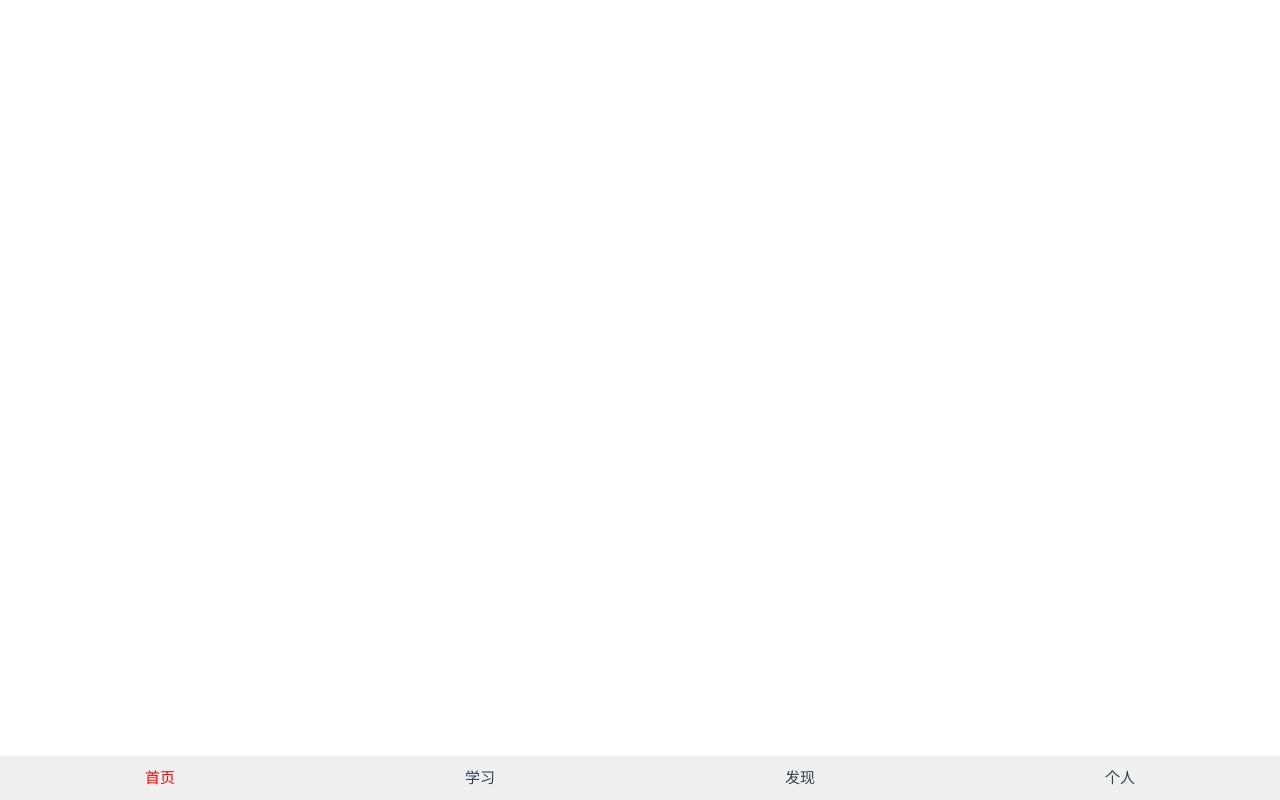
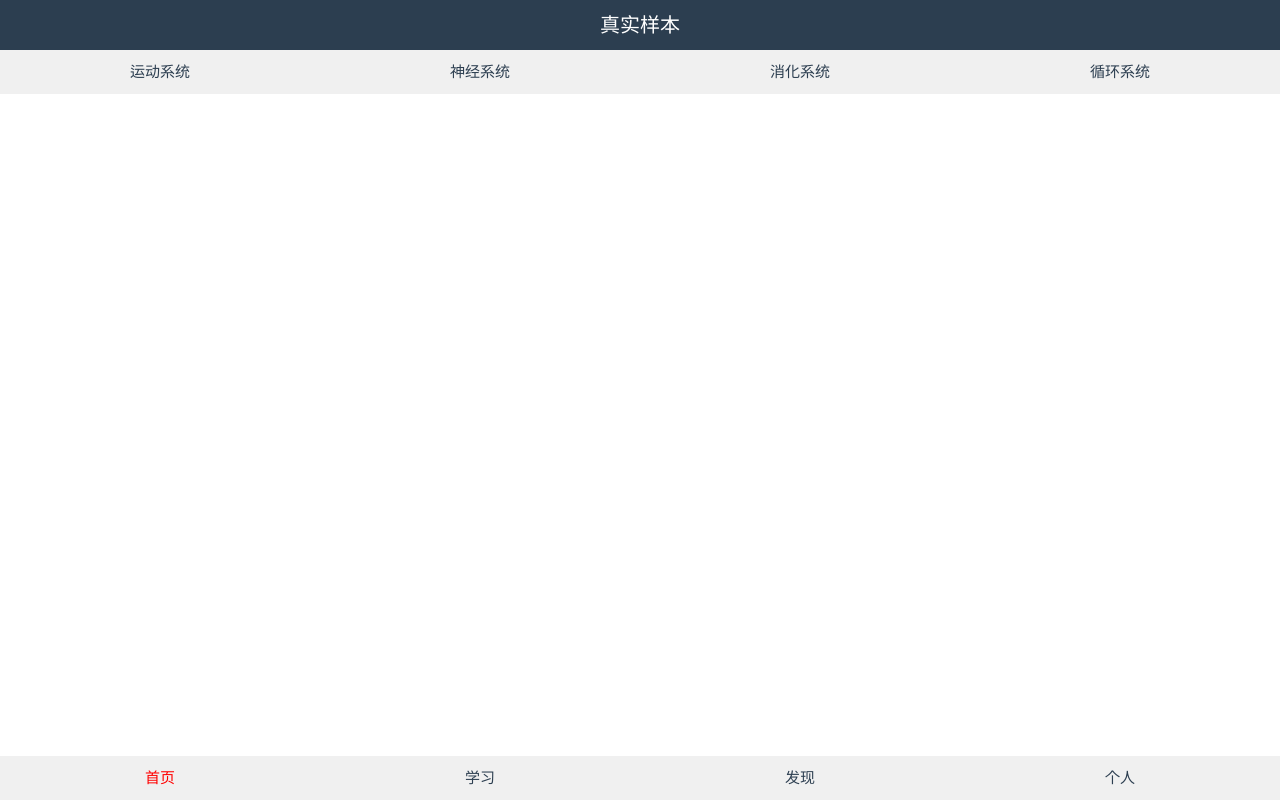
Before and after one commit to bitpurleclude/specimen, a Vue app in the folder specimen-electron-app/: page /realSample in a window 1280 px wide. Before the commit this address had no page. Built offline with nearby package versions, Linux system fonts and the light colour scheme.

Commit message:
feat: 新增页面和参数

```diff
--- a/specimen-electron-app/src/router/index.js
+++ b/specimen-electron-app/src/router/index.js
@@ -5,6 +5,8 @@ import Home from '../views/Home.vue'
 import Profile from '../views/Profile.vue'
 import Anatomy  from "@/views/Anatomy.vue";
 import AlternatingCurrent from "@/views/AlternatingCurrent.vue";
+import RealSample from "../views/RealSample.vue";
+import sport from "../views/Sport.vue";
 
 const router = createRouter({
   history: createWebHistory(import.meta.env.BASE_URL),
@@ -26,6 +28,8 @@ const router = createRouter({
         { path: 'alternating-current', name: 'discover-alternating-current', component: AlternatingCurrent }
       ]},
     { path: '/profile', name: 'profile', component: Profile },
+    {path: '/realSample', name: 'realSample', component: RealSample},
+    {path: '/sport', name: 'sport', component: sport},
   ]
 })
 
--- a/specimen-electron-app/src/views/Home.vue
+++ b/specimen-electron-app/src/views/Home.vue
@@ -11,7 +11,7 @@
         <div class="description">欢迎关注微信公众号</div>
       </section>
       <section class="content-grid">
-        <div class="grid-item">
+        <div class="grid-item" @click="onClick">
           <div class="image-placeholder-left">
             <img src="../assets/photo/qugan.png" alt="Feature" style="height: 100%;width:300%;: contain"/>
           </div>
@@ -51,6 +51,11 @@ import "@/assets/icon/iconfont.js"
 import icon from "@/components/icon.vue";
 
 export default {
+  methods: {
+    onClick() {
+      this.$router.push({ name: 'realSample' });
+    }
+  },
   components: {
     icon
   },
--- /dev/null
+++ b/specimen-electron-app/src/views/RealSample.vue
@@ -0,0 +1,61 @@
+<template>
+  <div class="top-bar">真实样本</div>
+<TopNav :nav-items="navItems" :current-selected="currentSelected" class="nav"/>
+<!--  <RouterView />-->
+</template>
+<script >
+import TopNav from "@/components/top-nav.vue";
+import { RouterView } from "vue-router";
+import {onMounted, ref} from "vue";
+export default {
+  components: {
+    TopNav,
+    RouterView
+  },
+  data() {
+    return {
+      currentSelected: '', // 存储当前选中的路由名称
+      navItems: [
+        {name: '运动系统', route: 'sport'},
+        {name: '神经系统', route: 'discover-alternating-current'},
+        {name: '消化系统', route: 'discover-alternating-current'},
+        {name: '循环系统', route: 'discover-alternating-current'},
+        // 可以在这里添加更多的导航项
+      ],
+    }
+  },
+  setup() {
+    const selectedNav = ref(0); // 假设顶部栏的第一个选项是0索引
+
+    onMounted(() => {
+      // 可以在这里设置默认选中的顶部栏选项，如果需要的话
+      // 例如，selectedNav.value = 0;
+      // 如果顶部栏组件需要通过方法来设置选中项，则调用该方法
+    });
+
+    return {
+      selectedNav
+    };
+  }
+  }
+</script>
+<style scoped>
+.nav{
+  margin-top: 50px;
+
+}
+.top-bar {
+  display: flex;
+  justify-content: center;
+  align-items: center;
+  height: 50px; /* Adjust the height as needed */
+  width: 100%; /* Make it fill the horizontal space */
+  position: fixed; /* Fix its position to the viewport */
+  top: 0; /* Stick to the top edge */
+  left: 0; /* Align to the left edge */
+  background-color: #2c3e50; /* Dark background for contrast */
+  color: white; /* White text color for readability */
+  font-size: 20px; /* Adjust the font size as needed */
+  z-index: 1000; /* Ensure it stays on top of other content */
+}
+</style>
```
Also changed, not shown: specimen-electron-app/src/views/Sport.vue (added, +11 -0 lines).
